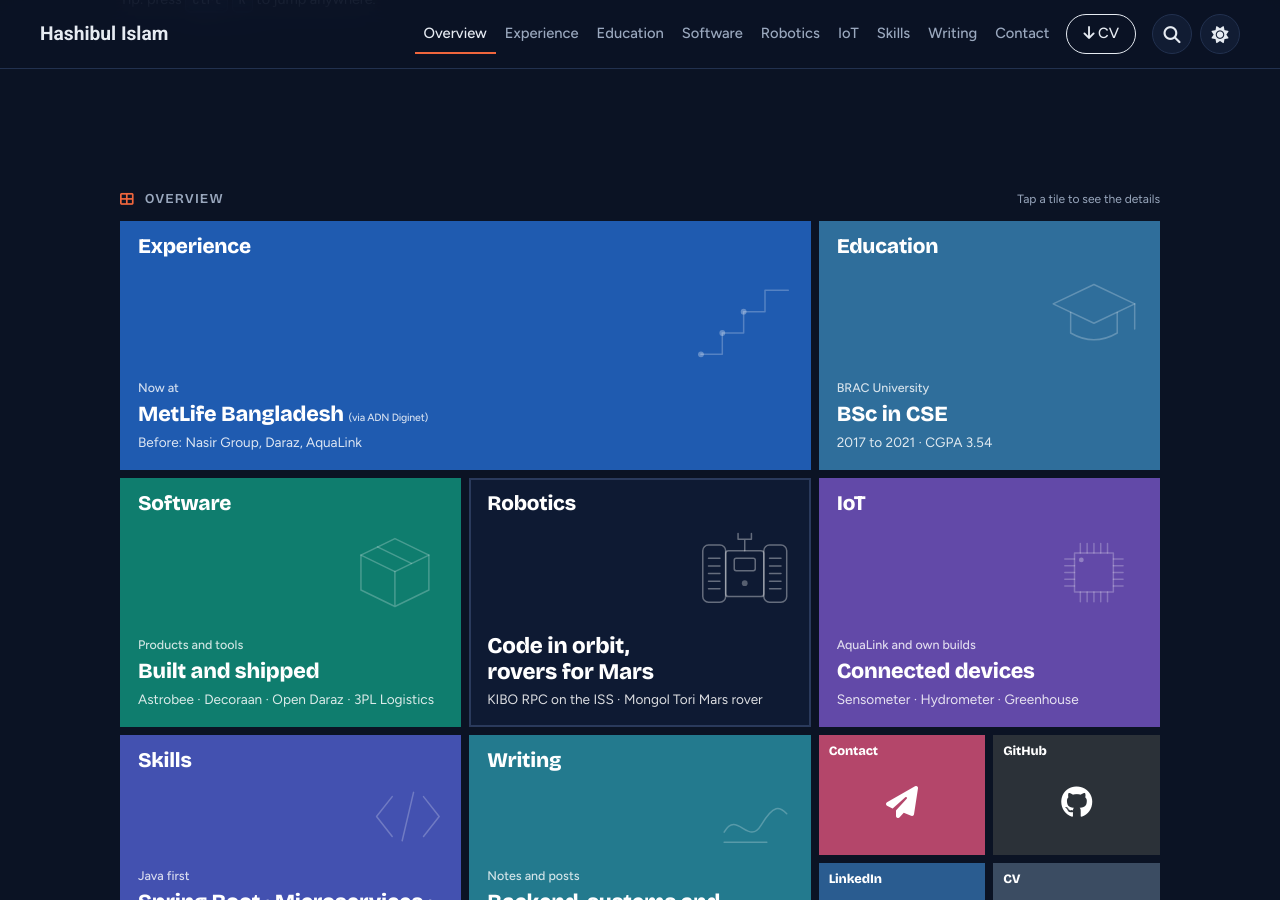
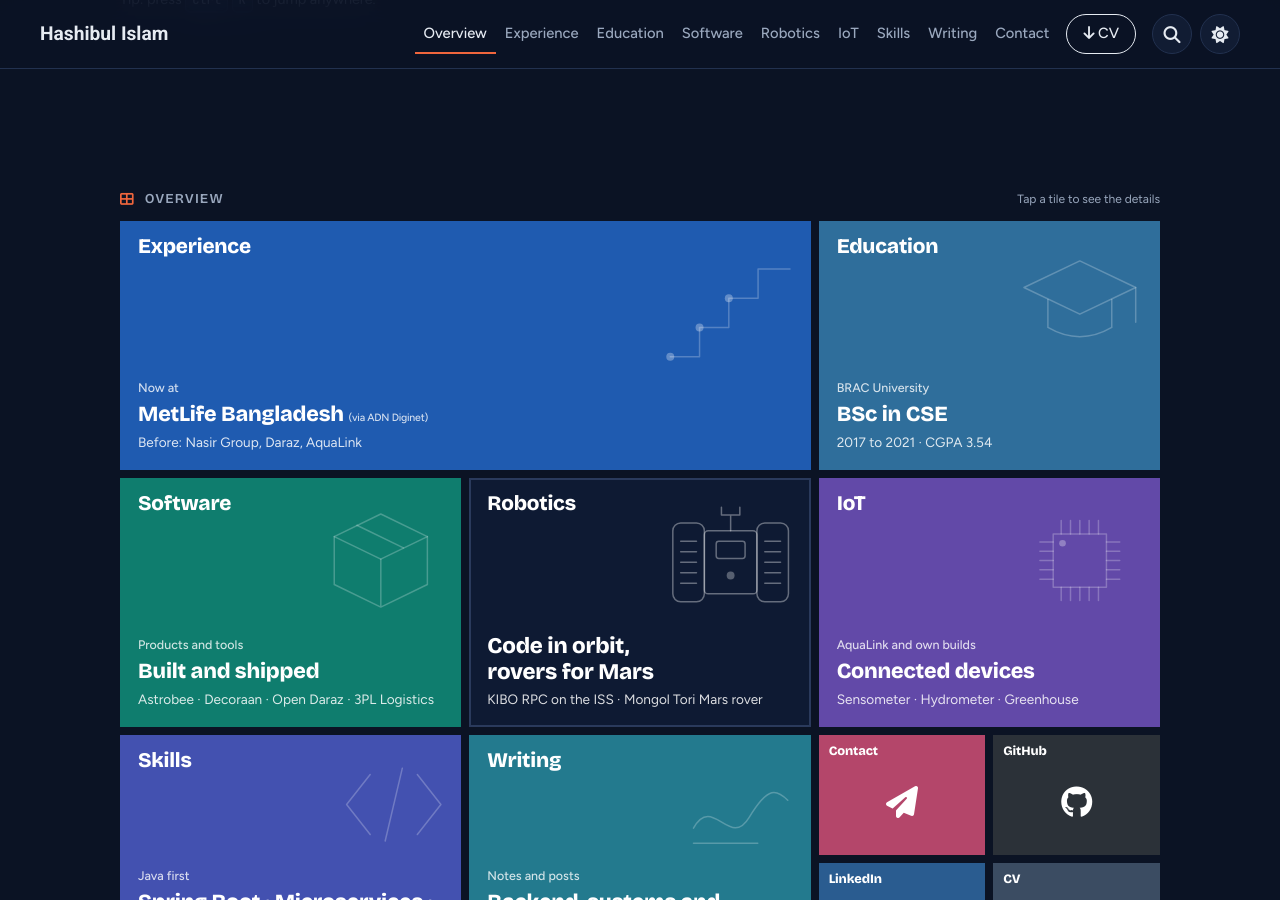
Before and after one commit to ihashib/ihashib.github.io, a Jekyll site: the page built from index.html, in a window 1280 px wide and 900 px high, scrolled down 711 px. Built offline with Jekyll 4.4.1, drawn with Linux system fonts in a browser that asks for light colours.

Commit message:
overview tiles updated

```diff
--- a/styles/style.css
+++ b/styles/style.css
@@ -1838,15 +1838,27 @@
 .tile-art {
   flex: 1 1 0;
   min-height: 0;
-  width: 46%;
+  width: 66%;
   align-self: flex-end;
-  margin-bottom: 10px;
+  margin: -6px -4px 4px 0;
   overflow: visible;
   fill: none;
   stroke: rgba(255, 255, 255, 0.24);
   stroke-width: 1.5;
   stroke-linecap: round;
   stroke-linejoin: round;
+}
+/* Wide tiles have room beside the name, so the drawing can rise to the
+   top of the tile; its box stops 150px from the left, which keeps even the
+   longest name ("Experience") clear */
+@container (min-width: 300px) {
+  .tile-face {
+    padding-top: 14px;
+  }
+  .tile-art {
+    width: calc(100% - 150px);
+    margin-top: 0;
+  }
 }
 .tile-art * {
   vector-effect: non-scaling-stroke;
@@ -2161,7 +2173,7 @@
     top: 10px;
     right: 12px;
     width: auto;
-    height: 38%;
+    height: 44%;
     aspect-ratio: 1;
     margin: 0;
   }
@@ -3131,7 +3143,7 @@
     top: 10px;
     right: 12px;
     width: auto;
-    height: 38%;
+    height: 44%;
     aspect-ratio: 1;
     margin: 0;
   }
```
